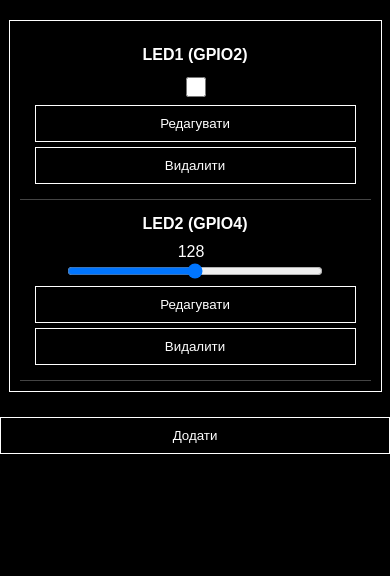
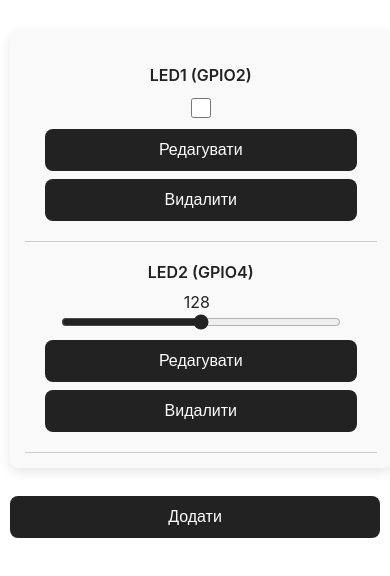
Before and after one commit to davydfed/esp32-led-controller, a website: page public/index.html in a window 390 px wide. Drawn offline with Linux system fonts and the light colour scheme.

Commit message:
style update

```diff
--- a/public/style.css
+++ b/public/style.css
@@ -1,87 +1,106 @@
+/* Загальні стилі */
 body {
-  background-color: #000;
-  color: #fff;
-  font-family: Arial, sans-serif;
+  background-color: #fff;
+  color: #222;
+  font-family: "Inter", sans-serif;
   margin: 0;
-  padding: 0;
+  padding: 20px;
 }
 
+/* Контейнер зі списком LED */
 #led-container {
   max-width: 800px;
   margin: 20px auto;
   padding: 20px;
-  border: 1px solid #fff;
+  border-radius: 12px;
+  background: #f9f9f9;
+  box-shadow: 0px 4px 12px rgba(0,0,0,0.1);
 }
 
+/* Елемент LED */
 .led-item {
   display: flex;
   align-items: center;
   justify-content: space-between;
-  padding: 10px;
-  border-bottom: 1px solid #444;
+  padding: 15px;
+  border-bottom: 1px solid #ddd;
+  transition: background 0.3s ease;
+}
+
+.led-item:hover {
+  background: #f1f1f1;
 }
 
 .led-label {
   font-size: 18px;
-  font-weight: bold;
+  font-weight: 600;
 }
 
+/* Кнопки */
 button {
-  background: none;
+  background: #222;
   color: #fff;
-  border: 1px solid #fff;
-  padding: 8px 12px;
+  border: none;
+  padding: 10px 16px;
+  border-radius: 6px;
   cursor: pointer;
   transition: 0.3s ease;
 }
 
 button:hover {
-  background: #fff;
-  color: #000;
+  background: #000;
 }
 
+/* Повзунок (PWA) */
+input[type="range"] {
+  width: 150px;
+  accent-color: #222;
+}
+
+/* Чекбокси */
 input[type="checkbox"] {
   width: 20px;
   height: 20px;
 }
 
-input[type="range"] {
-  width: 100px;
-}
-
+/* Модальні вікна */
 .modal {
   position: fixed;
   top: 0;
   left: 0;
   width: 100vw;
   height: 100vh;
-  background: rgba(0,0,0,0.8);
+  background: rgba(0, 0, 0, 0.4);
   display: none;
   align-items: center;
   justify-content: center;
 }
 
 .modal .modal-content {
-  background: #222;
-  padding: 20px;
-  border: 1px solid #fff;
-  min-width: 300px;
+  background: #fff;
+  padding: 24px;
+  border-radius: 8px;
+  min-width: 320px;
+  box-shadow: 0px 4px 12px rgba(0, 0, 0, 0.2);
 }
 
 
 @media (max-width: 768px) {
   body {
     font-size: 16px;
+    padding: 10px;
   }
 
   #led-container {
-    padding: 10px;
-    width: 90%;
+    width: 95%;
+    padding: 15px;
+    border-radius: 8px;
   }
 
   .led-item {
     flex-direction: column;
-    padding: 15px;
+    padding: 20px;
+    border-bottom: 1px solid #ccc;
   }
 
   .led-label {
@@ -92,16 +111,18 @@ input[type="range"] {
 
   button {
     width: 100%;
-    padding: 10px;
-    margin-top: 5px;
+    padding: 12px;
+    font-size: 16px;
+    border-radius: 8px;
+    margin-top: 8px;
   }
 
   input[type="range"] {
-    width: 80%;
+    width: 90%;
   }
 
   .modal .modal-content {
     width: 90%;
-    padding: 15px;
+    padding: 20px;
   }
 }
```
